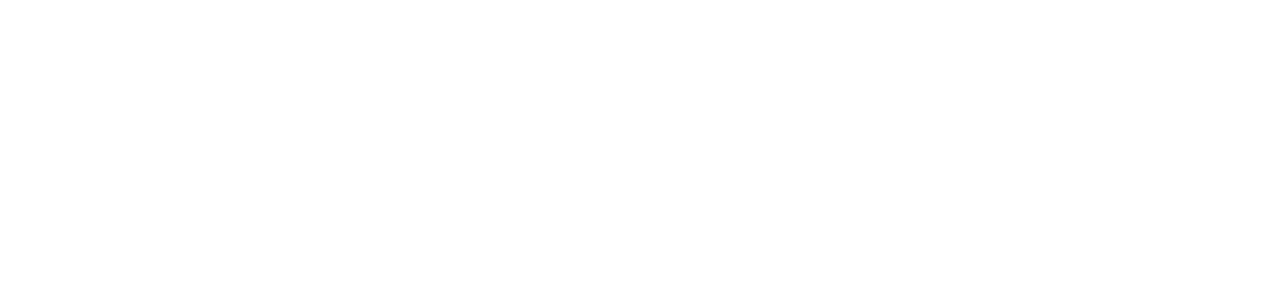
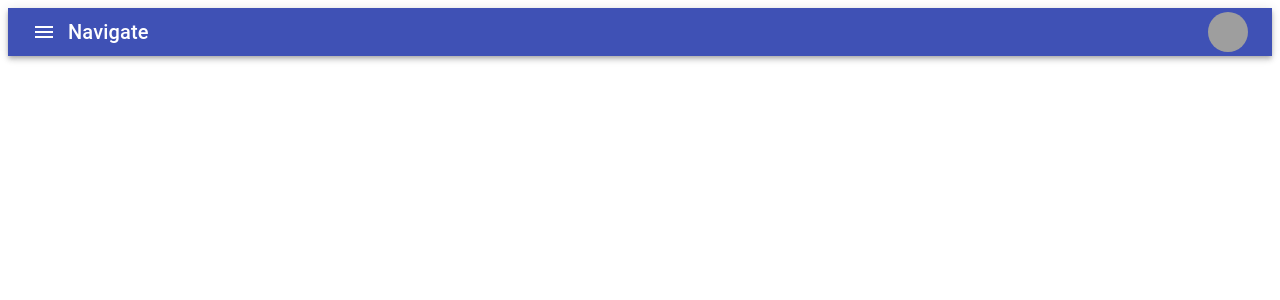
Before and after one commit to dteh66/bdpa-problem-2021, a React (Create React App) app in the folder client/: page / in a window 1280 px wide. Shown: the top 300 px of the page. Built offline with nearby package versions, Linux system fonts and the light colour scheme; grey boxes are pictures that could not be loaded.

Commit message:
navbar added, but website will throw error

```diff
--- a/client/src/components/Home.jsx
+++ b/client/src/components/Home.jsx
@@ -1,5 +1,25 @@
-function Home(props) {
-    return <></>;
+import React, { forwardRef, useState } from 'react';
+import { Button, Paper, Slide, TextField, Typography } from '@material-ui/core';
+import Navbar from "./Navbar"
+
+export default function Home(props) {
+/*
+  const [posts, setPosts] = useState([]);
+  const [openForm, setOpenForm] = useState(false);
+
+  const getPosts = async () => {
+    const response = await getAllPosts();
+    console.log(response);
+    setPosts(response);
+  };
+
+  const formik = useFormik({
+    initialValues: { postTitle: '', postContent: '' },
+    onSubmit: async (values) => await createPost(values),
+  });
+*/
+
+  return (
+    <Navbar />
+  );
 }
-
-export default Home;
--- /dev/null
+++ b/client/src/components/Navbar.jsx
@@ -0,0 +1,56 @@
+import React, { useState } from 'react';
+import { Link } from "react-router-dom"
+import {
+  makeStyles, AppBar, Toolbar, Typography, IconButton, Menu, MenuItem, Avatar,
+} from '@material-ui/core';
+import MenuIcon from '@material-ui/icons/Menu';
+
+//Navbar EXAMPLE, have not run or checked for aesthetic.
+export default function Navbar() {
+  const useStyles = makeStyles((theme) => ({
+    title: {
+      flexGrow: 1,
+    },
+  }));
+  const classes = useStyles();
+
+  const [anchorEl, setAnchorEl] = useState(null);
+
+  const handleClick = (event) => {
+    setAnchorEl(event.currentTarget);
+  };
+
+  const handleClose = () => {
+    setAnchorEl(null);
+  };
+
+  return (
+    <AppBar position="static">
+      <Toolbar variant="dense">
+        <div>
+          <IconButton
+            edge="start"
+            color="inherit"
+            aria-label="menu"
+            onClick={handleClick}
+          >
+            <MenuIcon />
+          </IconButton>
+
+          <Menu
+            anchorEl={anchorEl}
+            keepMounted
+            open={Boolean(anchorEl)}
+            onClose={handleClose}
+          >
+            <MenuItem onClick={handleClose}>
+              <Link to="/home">Home</Link>
+            </MenuItem>
+          </Menu>
+        </div>
+        <Typography variant="h6" className={classes.title}>Navigate</Typography>
+        <Avatar alt="Creative Tail Animal cat" src="https://upload.wikimedia.org/wikipedia/commons/thumb/3/3c/Creative-Tail-Animal-cat.svg/128px-Creative-Tail-Animal-cat.svg.png" />
+      </Toolbar>
+    </AppBar>
+  );
+}
```
Also changed, not shown: client/package.json (+11 -0 lines), client/src/App.js (+7 -7 lines), client/.eslintrc.json (added), 1 other file (tests, documents, lock files or other folders).
